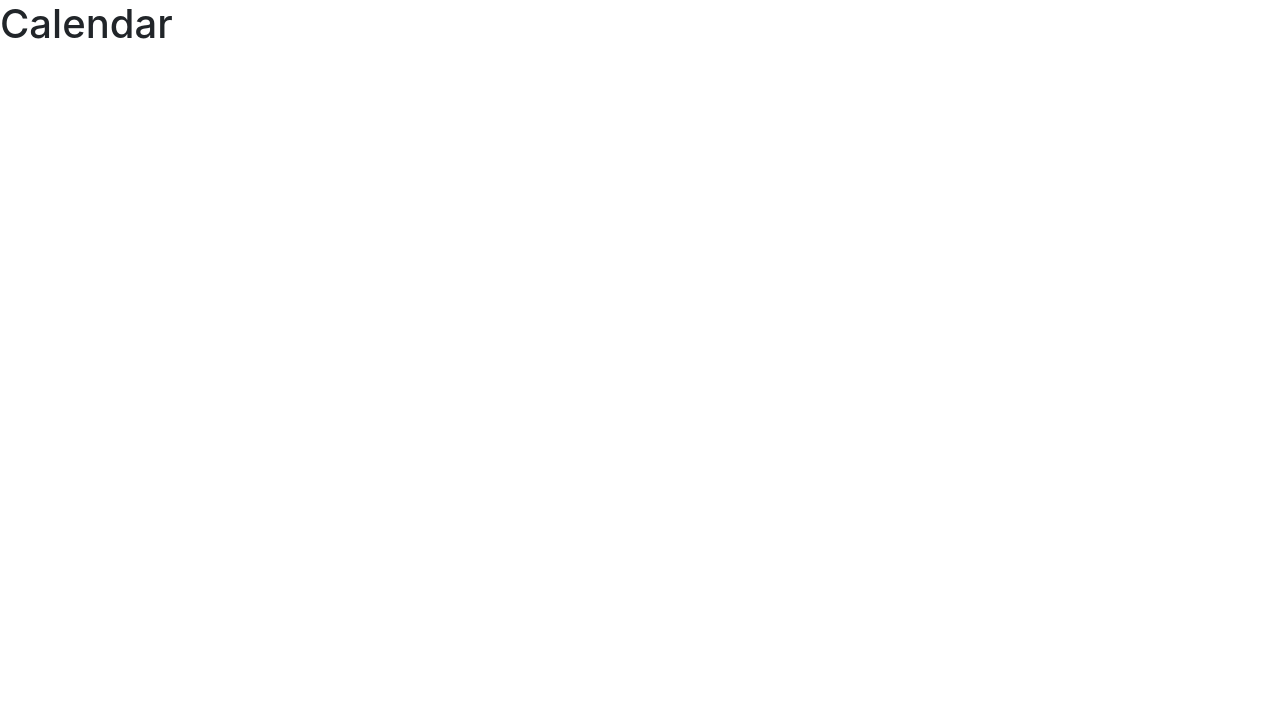
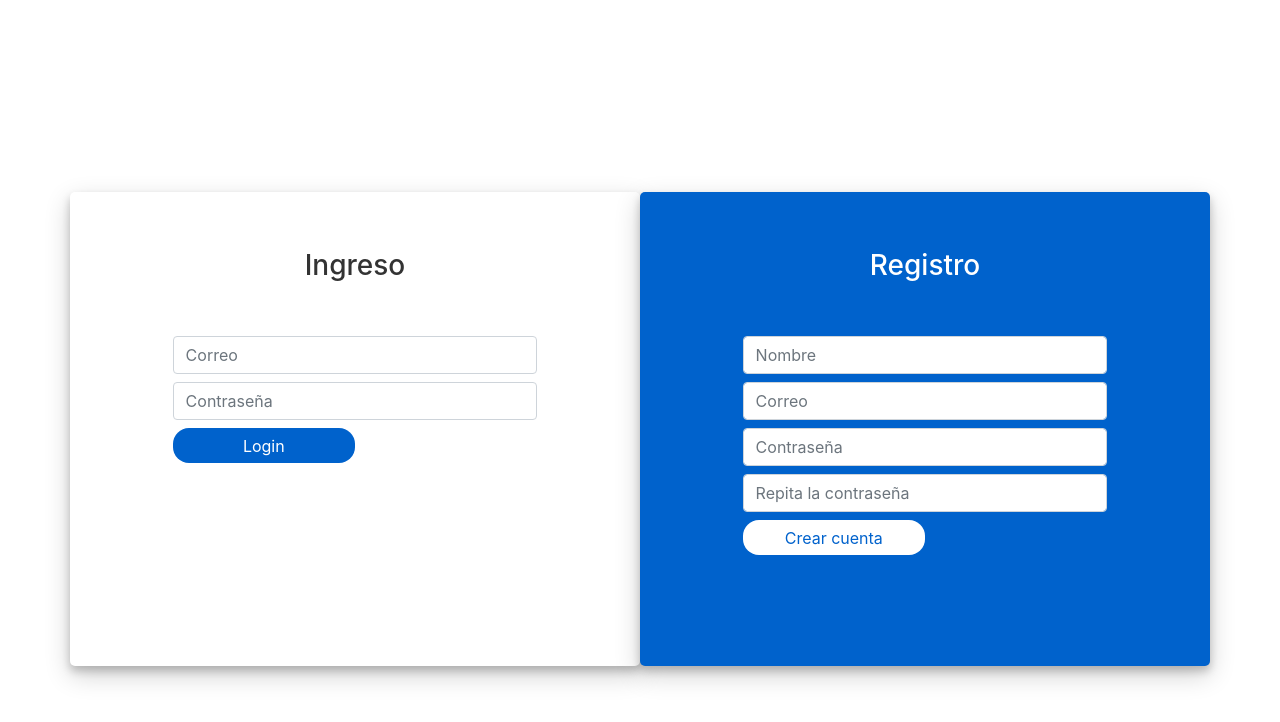
Before and after one commit to raudel25/Calendar, a React (Create React App) app: page /login in a window 1280 px wide. Before the commit this address led to /. Shown: the top 722 px of the page. Built offline with nearby package versions, Linux system fonts and the light colour scheme.

Commit message:
navbar and login

```diff
--- a/public/index.html
+++ b/public/index.html
@@ -24,6 +24,8 @@
     -->
   <link rel="stylesheet" href="https://cdn.jsdelivr.net/npm/bootstrap@4.5.3/dist/css/bootstrap.min.css"
     integrity="sha384-TX8t27EcRE3e/ihU7zmQxVncDAy5uIKz4rEkgIXeMed4M0jlfIDPvg6uqKI2xXr2" crossorigin="anonymous">
+  <link rel="stylesheet" href="https://cdnjs.cloudflare.com/ajax/libs/font-awesome/6.4.0/css/all.min.css">
+
   <title>Calendar</title>
 </head>
 
--- a/src/components/auth/LoginScreen.tsx
+++ b/src/components/auth/LoginScreen.tsx
@@ -1,7 +1,71 @@
+import "./login.css";
+
 export const LoginScreen = () => {
   return (
-    <div>
-      <h1>Login</h1>
+    <div className="container login-container">
+      <div className="row">
+        <div className="col-md-6 login-form-1">
+          <h3>Ingreso</h3>
+          <form>
+            <div className="form-group mb-2">
+              <input
+                type="text"
+                className="form-control"
+                placeholder="Correo"
+              />
+            </div>
+            <div className="form-group mb-2">
+              <input
+                type="password"
+                className="form-control"
+                placeholder="Contraseña"
+              />
+            </div>
+            <div className="form-group mb-2">
+              <input type="submit" className="btnSubmit" value="Login" />
+            </div>
+          </form>
+        </div>
+
+        <div className="col-md-6 login-form-2">
+          <h3>Registro</h3>
+          <form>
+            <div className="form-group mb-2">
+              <input
+                type="text"
+                className="form-control"
+                placeholder="Nombre"
+              />
+            </div>
+            <div className="form-group mb-2">
+              <input
+                type="email"
+                className="form-control"
+                placeholder="Correo"
+              />
+            </div>
+            <div className="form-group mb-2">
+              <input
+                type="password"
+                className="form-control"
+                placeholder="Contraseña"
+              />
+            </div>
+
+            <div className="form-group mb-2">
+              <input
+                type="password"
+                className="form-control"
+                placeholder="Repita la contraseña"
+              />
+            </div>
+
+            <div className="form-group mb-2">
+              <input type="submit" className="btnSubmit" value="Crear cuenta" />
+            </div>
+          </form>
+        </div>
+      </div>
     </div>
   );
 };
--- a/src/components/auth/RegisterScreen.tsx
+++ b/src/components/auth/RegisterScreen.tsx
@@ -1,7 +1,48 @@
-export const RegisterScreen=()=>{
-    return (
-        <div>
-            <h1>Register</h1>
+import "./loginRegister.css";
+
+export const RegisterScreen = () => {
+  return (
+    <div className="container login-container">
+      <div className="row">
+        <div className="col-md-6 login-form-2">
+          <h3>Registro</h3>
+          <form>
+            <div className="form-group mb-2">
+              <input
+                type="text"
+                className="form-control"
+                placeholder="Nombre"
+              />
+            </div>
+            <div className="form-group mb-2">
+              <input
+                type="email"
+                className="form-control"
+                placeholder="Correo"
+              />
+            </div>
+            <div className="form-group mb-2">
+              <input
+                type="password"
+                className="form-control"
+                placeholder="Contraseña"
+              />
+            </div>
+
+            <div className="form-group mb-2">
+              <input
+                type="password"
+                className="form-control"
+                placeholder="Repita la contraseña"
+              />
+            </div>
+
+            <div className="form-group mb-2">
+              <input type="submit" className="btnSubmit" value="Crear cuenta" />
+            </div>
+          </form>
         </div>
-    )
-}
+      </div>
+    </div>
+  );
+};
--- /dev/null
+++ b/src/components/auth/login.css
@@ -0,0 +1,50 @@
+.login-container {
+  margin-top: 15%;
+}
+.login-form-1 {
+  border-radius: 5px;
+  box-shadow: 0 5px 8px 0 rgba(0, 0, 0, 0.2), 0 9px 26px 0 rgba(0, 0, 0, 0.19);
+  padding: 5%;
+}
+.login-form-1 h3 {
+  text-align: center;
+  color: #333;
+}
+.login-form-2 {
+  border-radius: 5px;
+  box-shadow: 0 5px 8px 0 rgba(0, 0, 0, 0.2), 0 9px 26px 0 rgba(0, 0, 0, 0.19);
+  padding: 5%;
+  background: #0062cc;
+}
+.login-form-2 h3 {
+  text-align: center;
+  color: #fff;
+}
+.login-container form {
+  padding: 10%;
+}
+.btnSubmit {
+  width: 50%;
+  border-radius: 1rem;
+  padding: 1.5%;
+  border: none;
+  cursor: pointer;
+}
+.login-form-1 .btnSubmit {
+  color: #fff;
+  background-color: #0062cc;
+}
+.login-form-2 .btnSubmit {
+  background-color: #fff;
+  color: #0062cc;
+}
+.login-form-2 .ForgetPwd {
+  color: #fff;
+  font-weight: 600;
+  text-decoration: none;
+}
+.login-form-1 .ForgetPwd {
+  color: #0062cc;
+  font-weight: 600;
+  text-decoration: none;
+}
--- a/src/components/calendar/CalendarScreen.tsx
+++ b/src/components/calendar/CalendarScreen.tsx
@@ -1,7 +1,9 @@
+import { Navbar } from "../ui/Navbar";
+
 export const CalendarScreen = () => {
   return (
     <div>
-      <h1>Calendar</h1>
+      <Navbar />
     </div>
   );
 };
--- /dev/null
+++ b/src/components/ui/Navbar.tsx
@@ -0,0 +1,12 @@
+export const Navbar = () => {
+  return (
+    <div className="navbar navbar-dark bg-dark mg-4">
+      <span className="navbar-brand">Raudel</span>
+
+      <button className="btn btn-outline-danger">
+        <i className="fas fa-sign-out-alt"></i>
+        <span> Salir</span>
+      </button>
+    </div>
+  );
+};
--- a/src/routers/AppRouter.tsx
+++ b/src/routers/AppRouter.tsx
@@ -1,12 +1,12 @@
 import { BrowserRouter, Navigate, Route, Routes } from "react-router-dom";
-import { AuthRouter } from "./AuthRouter";
 import { CalendarScreen } from "../components/calendar/CalendarScreen";
+import { LoginScreen } from "../components/auth/LoginScreen";
 
 export const AppRouter = () => {
   return (
     <BrowserRouter>
       <Routes>
-        <Route path="/auth/*" element={<AuthRouter />} />
+        <Route path="/login" element={<LoginScreen />} />
         <Route path="/" element={<CalendarScreen />} />
         <Route path="*" element={<Navigate to="/" replace />} />
       </Routes>
--- a/src/routers/AuthRouter.tsx
+++ /dev/null
@@ -1,13 +0,0 @@
-import { Navigate, Route, Routes } from "react-router-dom";
-import { RegisterScreen } from "../components/auth/RegisterScreen";
-import { LoginScreen } from "../components/auth/LoginScreen";
-
-export const AuthRouter = () => (
-  <div>
-    <Routes>
-      <Route path="/register" element={<RegisterScreen />} />
-      <Route path="/login" element={<LoginScreen />} />
-      <Route path="*" element={<Navigate to="/auth/login" replace />} />
-    </Routes>
-  </div>
-);
```
